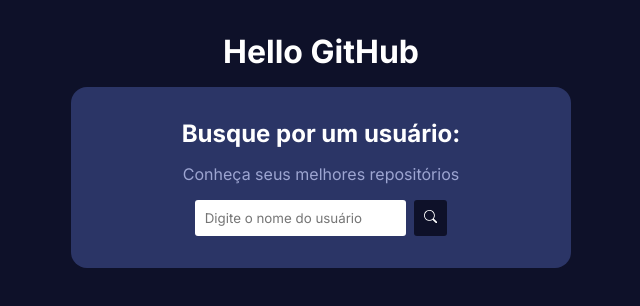
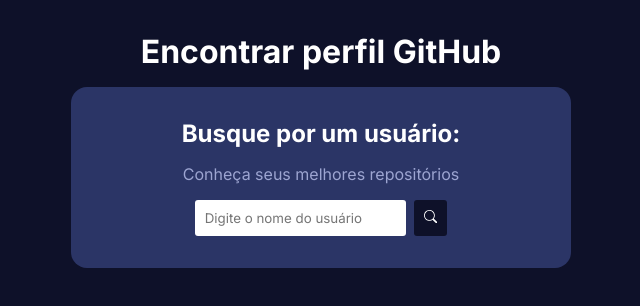
Before and after one commit to jonathan-macedo/perfilGitHub, a React (Vite) app: page / in a window 1280 px wide. Shown: the top 306 px of the page, without its empty margins (319-959 px from the left). Built offline with nearby package versions, Linux system fonts and the light colour scheme.

Commit message:
feat(update): alterando o titulo inicial da página

```diff
--- a/src/App.tsx
+++ b/src/App.tsx
@@ -4,7 +4,7 @@
 function App() {
   return (
     <div className={classes.app}>
-      <h1>Hello GitHub</h1>
+      <h1>Encontrar perfil GitHub</h1>
       <Outlet />
     </div>
   )
```
